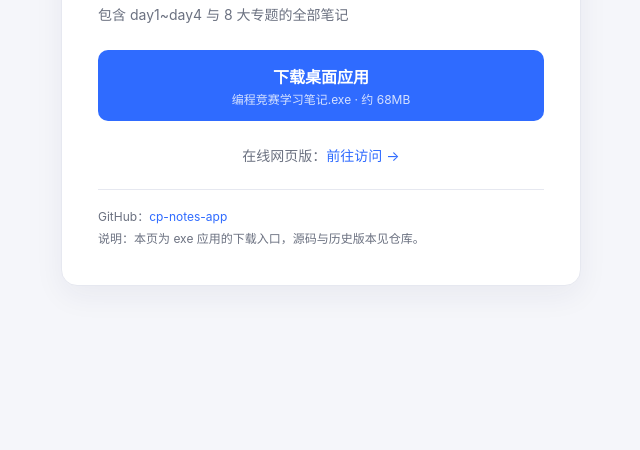
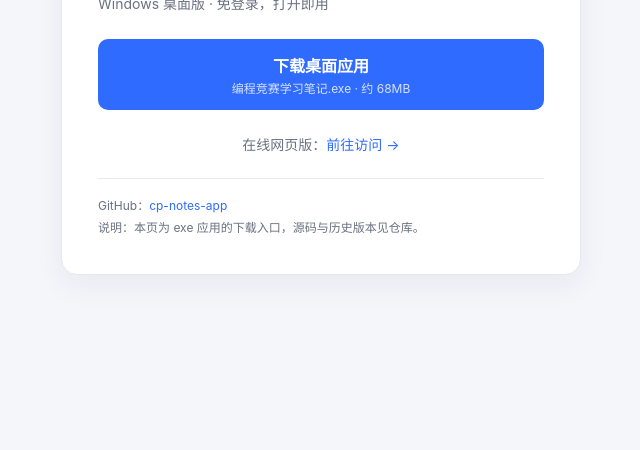
Before and after one commit to zhangjiahang666/cp-notes-app, a plain HTML site: page index.html in a window 1280 px wide. Shown: the part 350-800 px from the top of the page, without its empty margins (319-959 px from the left). Drawn offline with Linux system fonts and the light colour scheme.

Commit message:
下载页去掉笔记覆盖范围句

```diff
--- a/index.html
+++ b/index.html
@@ -26,7 +26,7 @@
   <div class="card">
     <img class="avatar" src="app_icon_128.png" alt="编程竞赛学习笔记">
     <h1>编程竞赛学习笔记</h1>
-    <p class="sub">Windows 桌面版 · 免登录，打开即用<br>包含 day1~day4 与 8 大专题的全部笔记</p>
+    <p class="sub">Windows 桌面版 · 免登录，打开即用</p>
     <a class="dl" href="编程竞赛学习笔记.exe" download>
       下载桌面应用
       <small>编程竞赛学习笔记.exe · 约 68MB</small>
```
